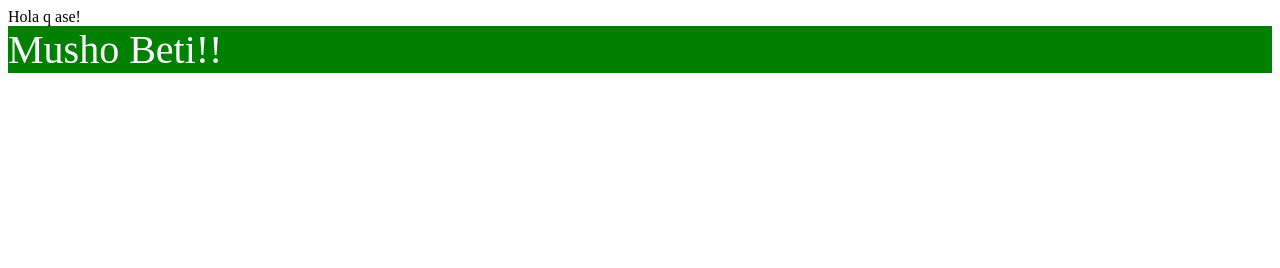
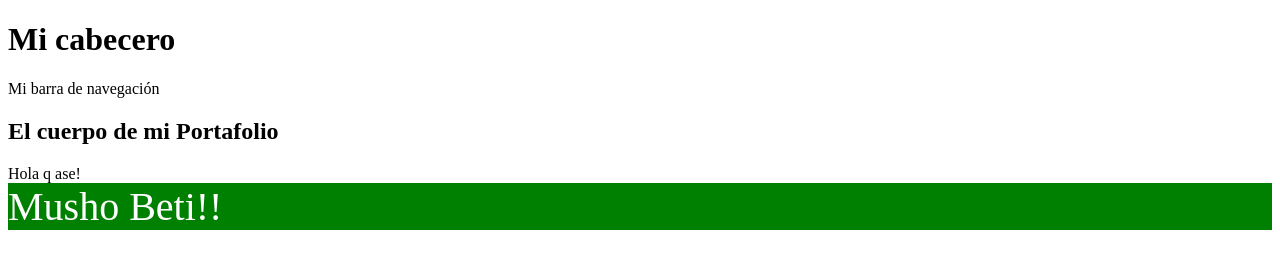
Before and after one commit to JoseManuelGarrido/Portfolio, a plain HTML site: page index.html in a window 1280 px wide. Drawn offline with Linux system fonts and the light colour scheme.

Commit message:
estructurando el portafolio

```diff
--- a/index.html
+++ b/index.html
@@ -9,7 +9,17 @@
     <link rel="stylesheet" href="css/style.css">
 </head>
 <body>
-    <div>Hola q ase!</div>
-    <div id="miBeti">Musho Beti!!</div>
+    <div id="header">
+        <h1>Mi cabecero</h1>
+    </div>
+    <div id="nav">Mi barra de navegación</div>
+    <div id="container">
+        <h2>El cuerpo de mi Portafolio</h2>
+        <div>Hola q ase!</div>
+        <div id="miBeti">Musho Beti!!</div>
+    </div>
+    <div id="footer">
+
+    </div>
 </body>
 </html>
```
